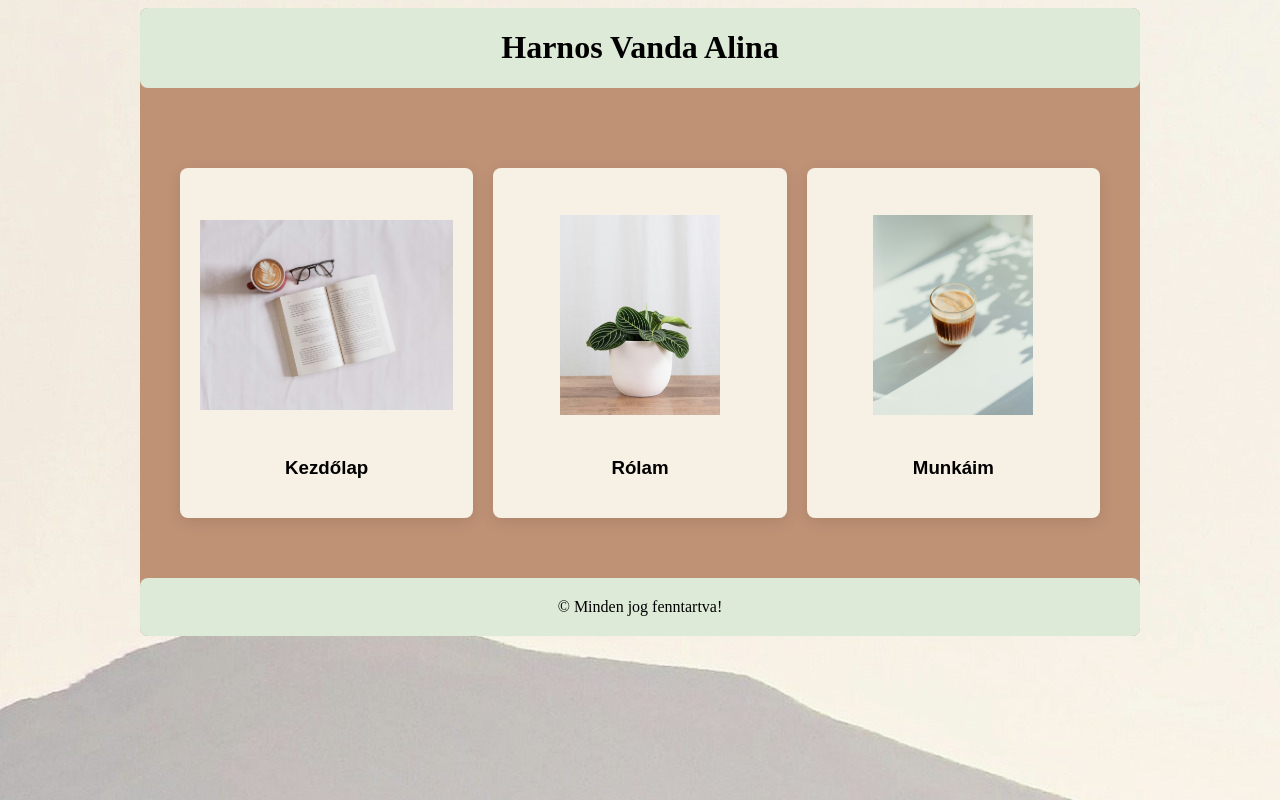
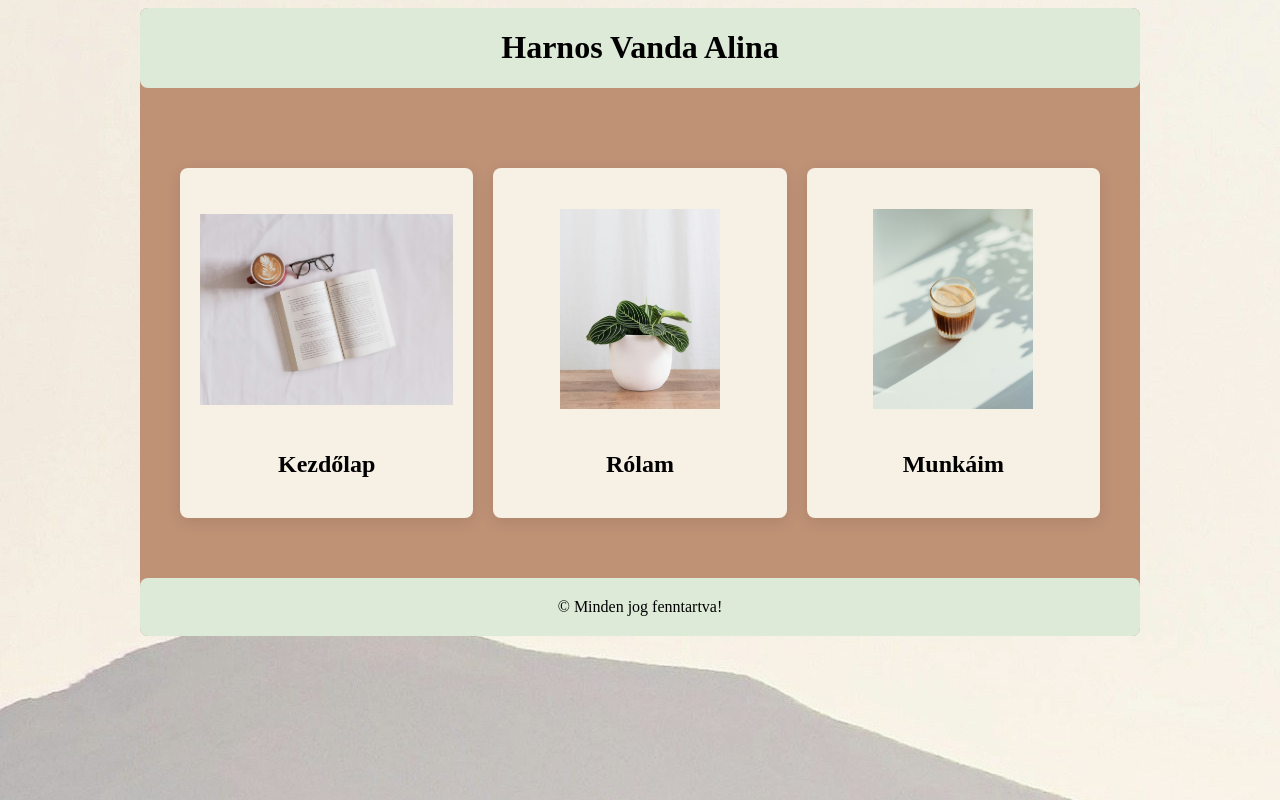
Before and after one commit to harnosvandaalina/portfolio, a plain HTML site: page index.html in a window 1280 px wide. Drawn offline with Linux system fonts and the light colour scheme.

Commit message:
validator bunkozott, javitott

```diff
--- a/index.html
+++ b/index.html
@@ -18,23 +18,23 @@
         <a href="index.html" class="card-link">
         <div class="card">
             <img src="kepek/konyv.jpeg" alt="">
-            <h3>Kezdőlap</h3>
+            <h2>Kezdőlap</h2>
         </div>
         </a>
         <a href="rolam.html" class="card-link">
         <div class="card">
             <img src="kepek/noveny.jpeg" alt="">
-            <h3>Rólam</h3>
+            <h2>Rólam</h2>
         </div>
         </a>
         <a href="munkaim.html" class="card-link">
         <div class="card">
             <img src="kepek/kave.jpeg" alt="">
-            <h3>Munkáim</h3>
+            <h2>Munkáim</h2>
         </div>
         </a>
     </nav>
     <footer>&copy; Minden jog fenntartva!</footer>
+</main>
 </body>
-</main>
 </html>
```
